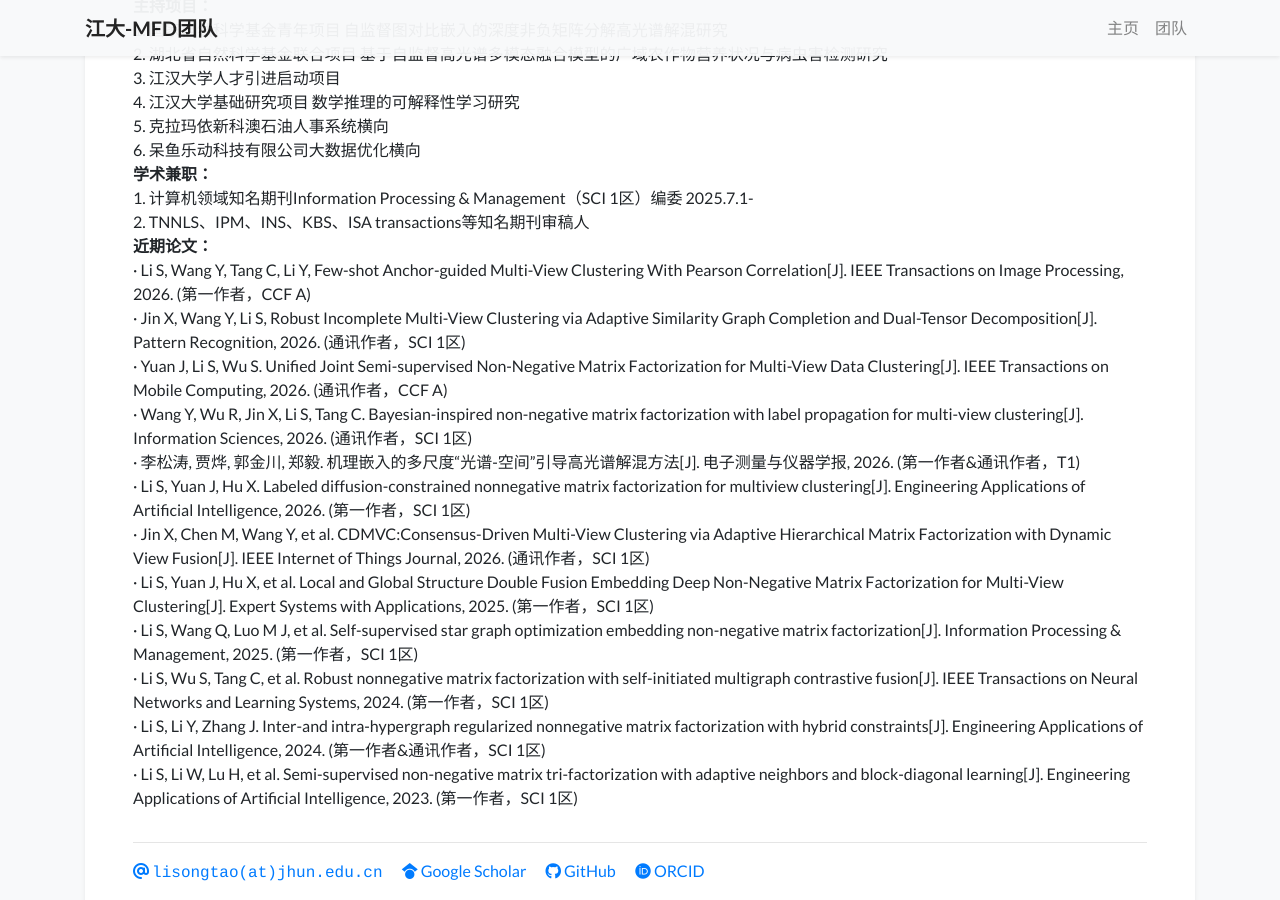
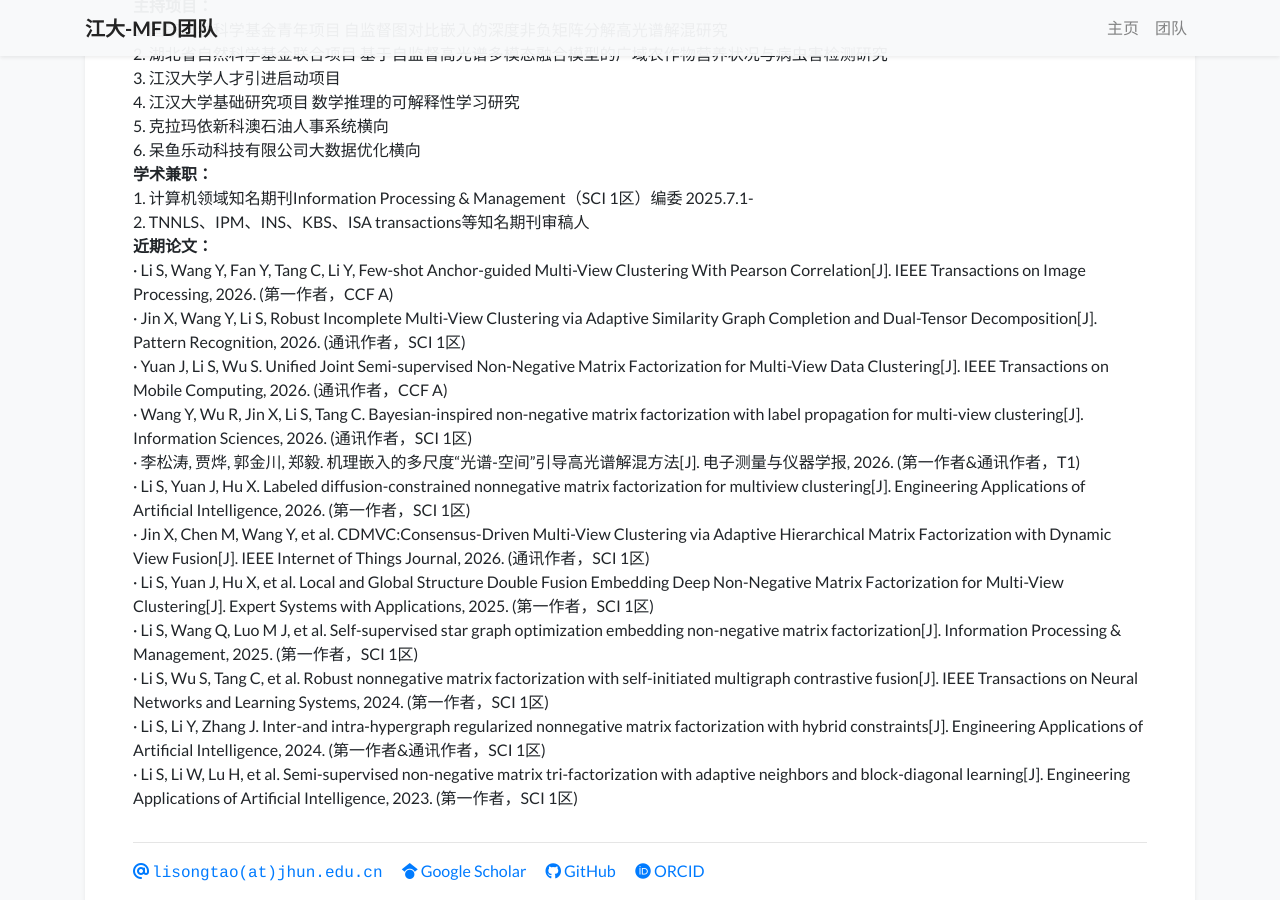
Before and after one commit to LstinWh/myself, a Jekyll site: the page built from index.html, in a window 1280 px wide and 900 px high, scrolled down 550 px. Built offline with Jekyll 4.4.1, drawn with Linux system fonts in a browser that asks for light colours; nearby versions of some CDN libraries; a style sheet for code colours, icons or effects is not loaded.

Commit message:
Update profile.yml

```diff
--- a/_data/profile.yml
+++ b/_data/profile.yml
@@ -44,7 +44,7 @@ short_bio: >-
      1. 计算机领域知名期刊Information Processing & Management（SCI 1区）编委 2025.7.1- <br/>
      2. TNNLS、IPM、INS、KBS、ISA transactions等知名期刊审稿人<br/>
      <b>近期论文：</b><br/>
-     · Li S, Wang Y, Tang C, Li Y, Few-shot Anchor-guided Multi-View Clustering With Pearson Correlation[J]. IEEE Transactions on Image Processing, 2026. (第一作者，CCF A)<br/>
+     · Li S, Wang Y, Fan Y, Tang C, Li Y, Few-shot Anchor-guided Multi-View Clustering With Pearson Correlation[J]. IEEE Transactions on Image Processing, 2026. (第一作者，CCF A)<br/>
      · Jin X, Wang Y, Li S, Robust Incomplete Multi-View Clustering via Adaptive Similarity Graph Completion and Dual-Tensor Decomposition[J]. Pattern Recognition, 2026. (通讯作者，SCI 1区)<br/>
      · Yuan J, Li S, Wu S. Unified Joint Semi-supervised Non-Negative Matrix Factorization for Multi-View Data Clustering[J]. IEEE Transactions on Mobile Computing, 2026. (通讯作者，CCF A)<br/>
      · Wang Y, Wu R, Jin X, Li S, Tang C. Bayesian-inspired non-negative matrix factorization with label propagation for multi-view clustering[J]. Information Sciences, 2026.  (通讯作者，SCI 1区)<br/>
```
